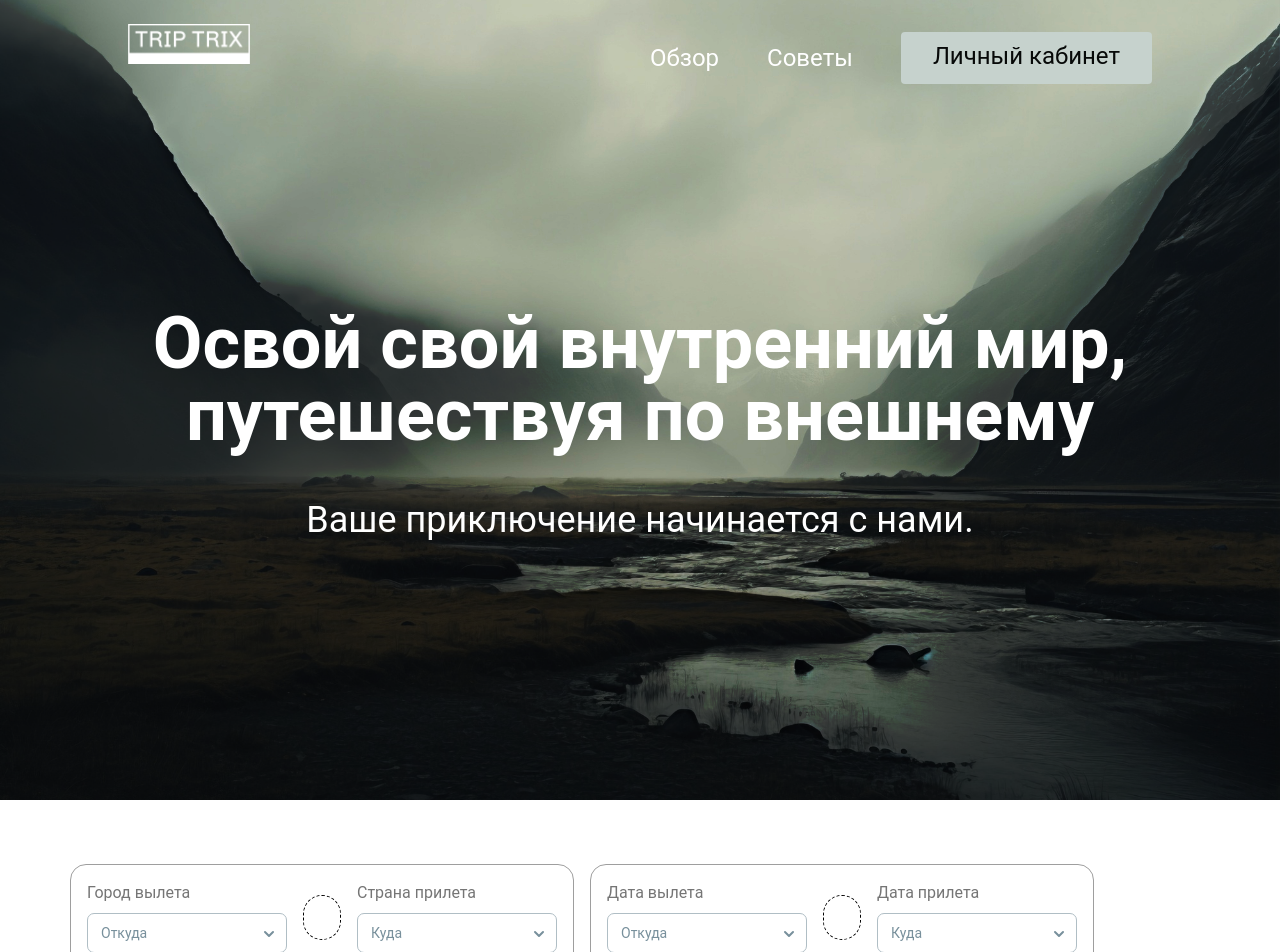
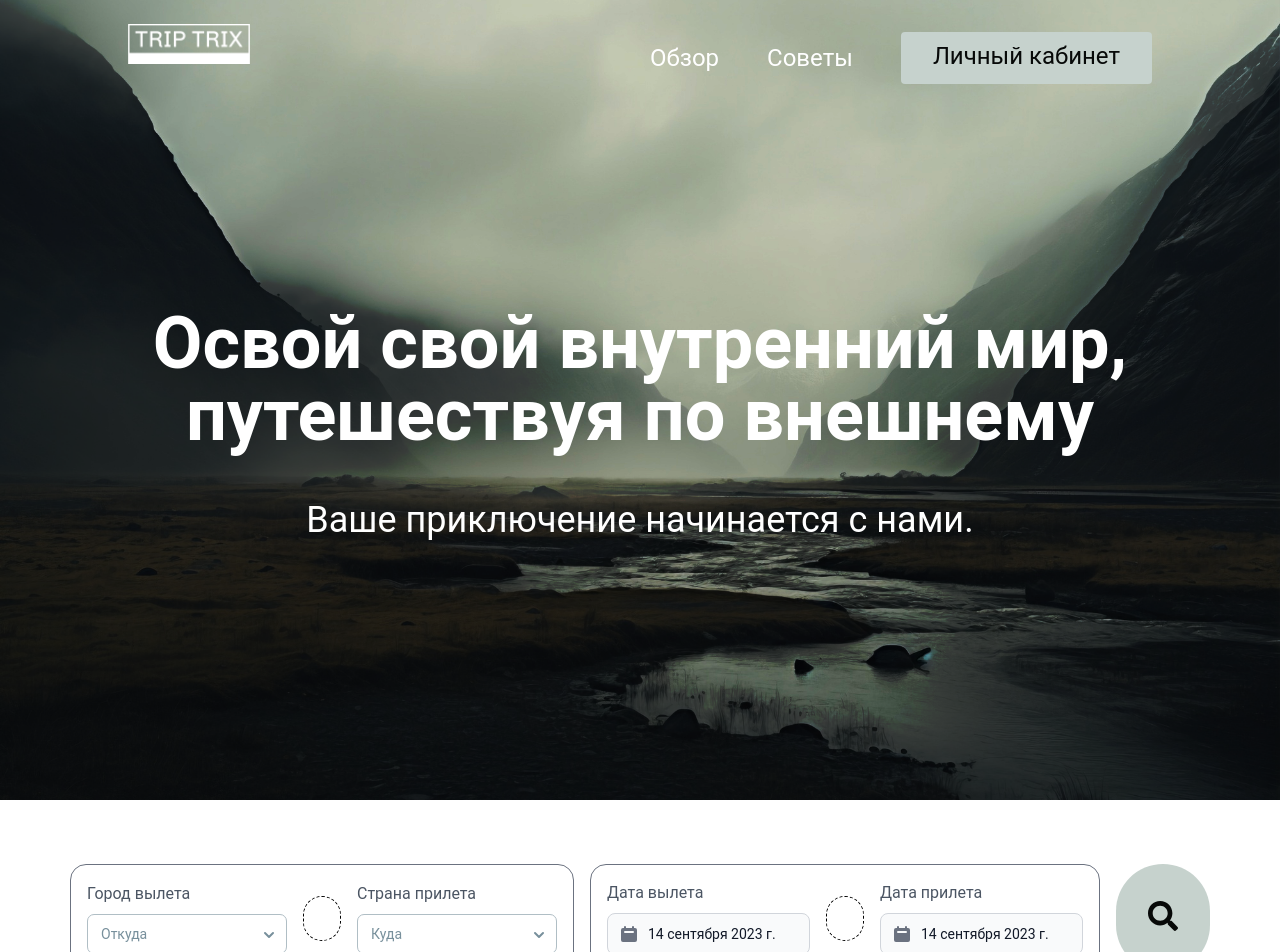
Before and after one commit to makkenzo/trip-trix, a React (Vite) app in the folder client/: page / in a window 1280 px wide. Shown: the top 952 px of the page. Built offline with nearby package versions, Linux system fonts and the light colour scheme; some icons are missing.

Commit message:
main input

```diff
--- a/client/package.json
+++ b/client/package.json
@@ -12,6 +12,7 @@
     "dependencies": {
         "@material-tailwind/react": "^2.1.4",
         "axios": "^1.6.2",
+        "flowbite-react": "^0.6.4",
         "react": "^18.2.0",
         "react-dom": "^18.2.0",
         "react-icons": "^4.11.0",
--- a/client/src/components/MainInput.jsx
+++ b/client/src/components/MainInput.jsx
@@ -1,10 +1,12 @@
 import React from 'react';
 import { FaPlane, FaCalendarDays } from 'react-icons/fa6';
+import { FaSearch } from 'react-icons/fa';
 import { Select, Option } from '@material-tailwind/react';
+import { Datepicker } from 'flowbite-react';
 
 const MainInput = () => {
     return (
-        <div className="container mx-auto flex mt-16 space-x-4">
+        <div className="container mx-auto flex justify-center mt-16 space-x-4">
             <div className="border border-gray-500 p-4 flex items-center rounded-2xl space-x-4">
                 <div>
                     <p className="text-gray-600 mb-2">Город вылета</p>
@@ -30,19 +32,14 @@ const MainInput = () => {
                     </Select>
                 </div>
             </div>
+
             <div className="border border-gray-500 p-4 flex items-center rounded-2xl space-x-4">
                 <div>
                     <div className="flex justify-between items-center mb-2">
                         <p className="text-gray-600 ">Дата вылета</p>
                         <FaPlane size={20} color="#769386" />
                     </div>
-                    <Select label="Откуда" className="font-bold">
-                        <Option className="font-bold">Material Tailwind HTML</Option>
-                        <Option className="font-bold">Material Tailwind React</Option>
-                        <Option className="font-bold">Material Tailwind Vue</Option>
-                        <Option className="font-bold">Material Tailwind Angular</Option>
-                        <Option className="font-bold">Material Tailwind Svelte</Option>
-                    </Select>
+                    <Datepicker language="ru-RU" minDate={new Date()} />
                 </div>
                 <div className="border p-2 border-black border-dashed rounded-full">
                     <FaCalendarDays size={20} color="#757575" />
@@ -52,15 +49,13 @@ const MainInput = () => {
                         <p className="text-gray-600 ">Дата прилета</p>
                         <FaPlane size={20} color="#769386" style={{ transform: 'rotate(180deg)' }} />
                     </div>
-                    <Select label="Куда" className="font-bold">
-                        <Option className="font-bold">Material Tailwind HTML</Option>
-                        <Option className="font-bold">Material Tailwind React</Option>
-                        <Option className="font-bold">Material Tailwind Vue</Option>
-                        <Option className="font-bold">Material Tailwind Angular</Option>
-                        <Option className="font-bold">Material Tailwind Svelte</Option>
-                    </Select>
+                    <Datepicker language="ru-RU" minDate={new Date()} />
                 </div>
             </div>
+
+            <button className="bg-[#C6D2CD] text-[#070908] px-8 pt-2 pb-3 rounded-full hover:bg-[#769386] hover:text-white transition duration-300 ease-in-out">
+                <FaSearch size={30} />
+            </button>
         </div>
     );
 };
--- a/client/tailwind.config.js
+++ b/client/tailwind.config.js
@@ -6,9 +6,10 @@ module.exports = withMT({
         './src/**/*.{vue,js,ts,jsx,tsx}',
         'node_modules/@material-tailwind/react/components/**/*.{js,ts,jsx,tsx}',
         'node_modules/@material-tailwind/react/theme/components/**/*.{js,ts,jsx,tsx}',
+        'node_modules/flowbite-react/**/*.{js,jsx,ts,tsx}',
     ],
     theme: {
         extend: {},
     },
-    plugins: [],
+    plugins: [require('flowbite/plugin')],
 });
```
Also changed, not shown: 1 other file (tests, documents, lock files or other folders).
